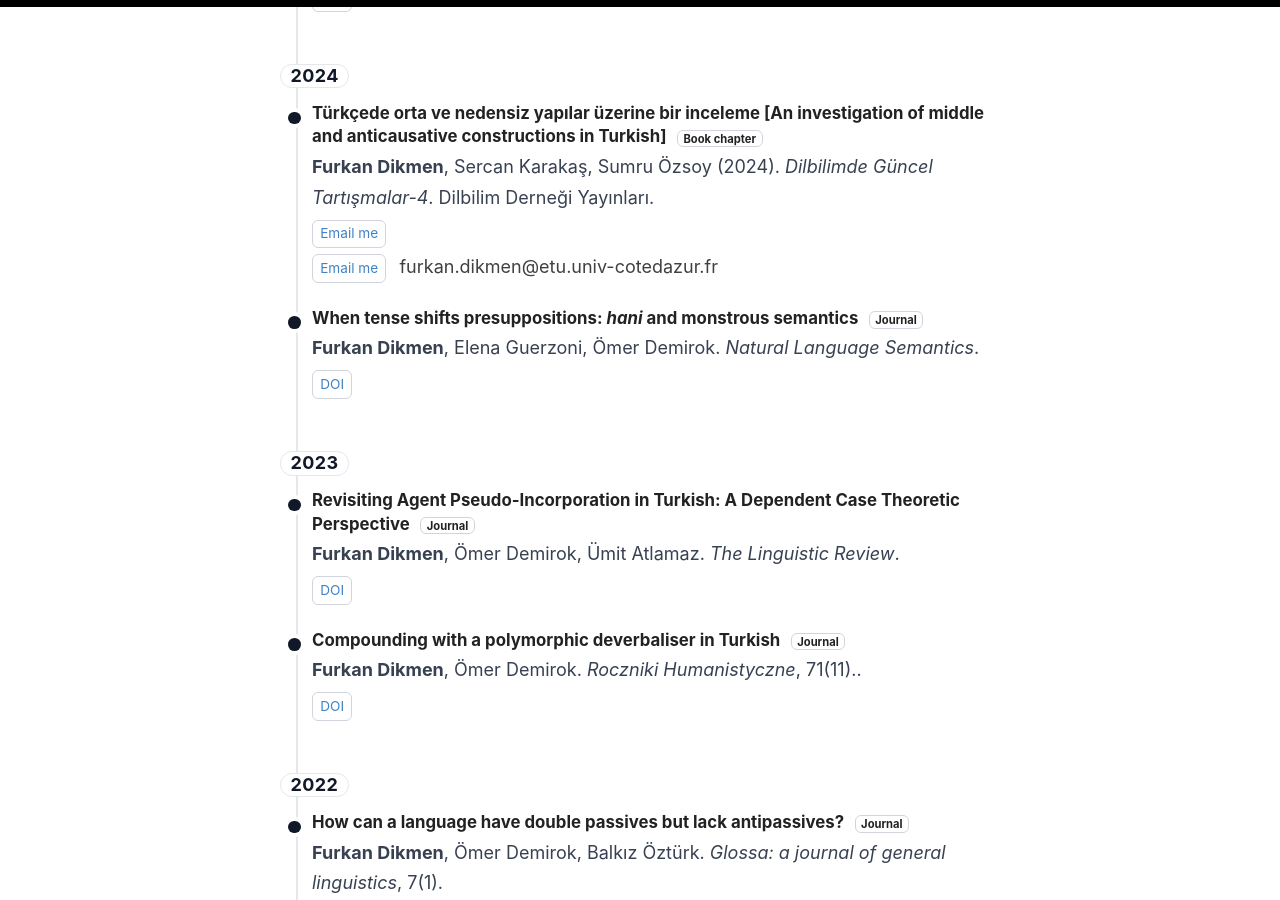
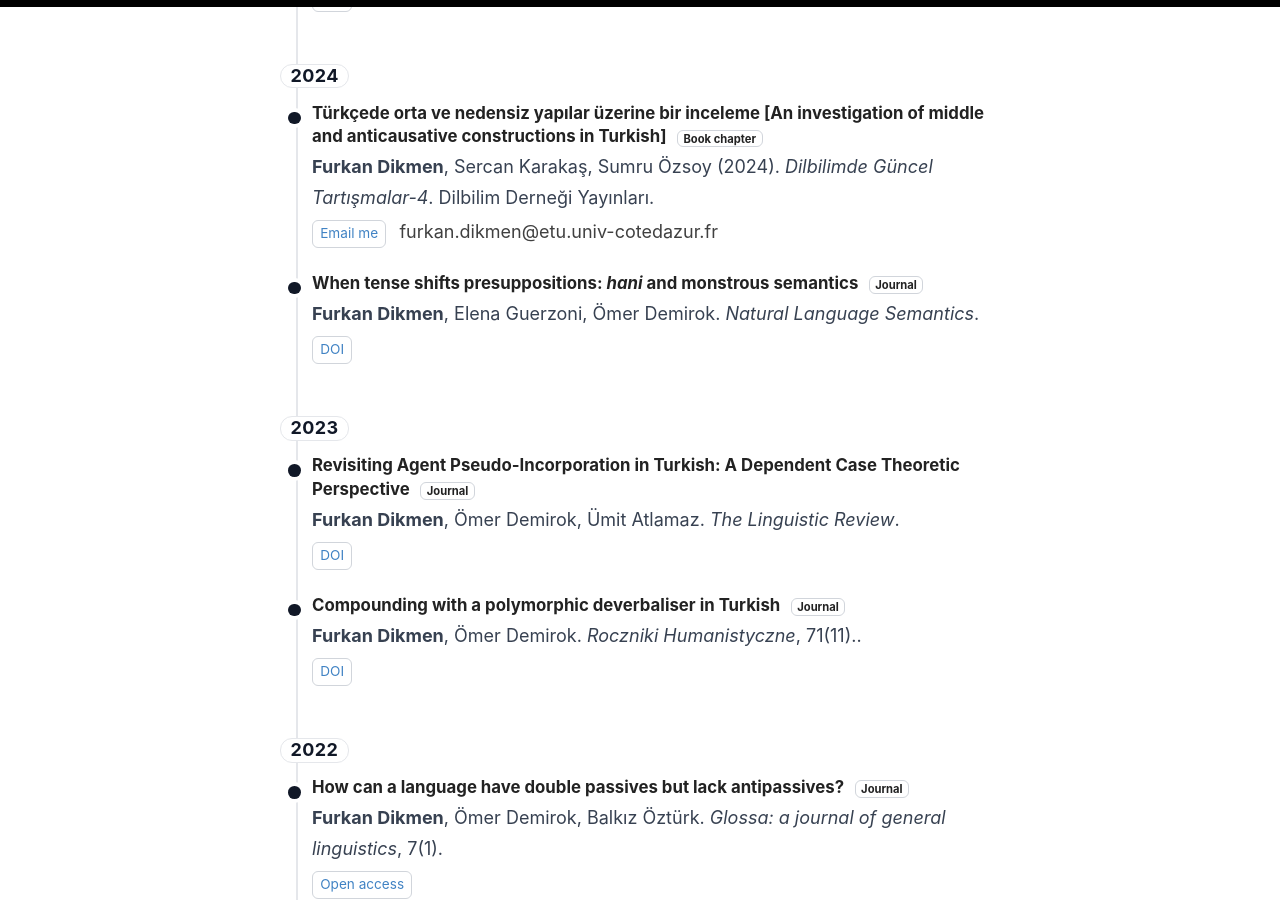
Before and after one commit to furkandikmen/furkandikmen.github.io, a Jekyll site: the page built from _pages/publications.md, in a window 1280 px wide and 900 px high, scrolled down 865 px. Built offline with Jekyll 4.4.1, drawn with Linux system fonts in a browser that asks for light colours.

Commit message:
Update publications.md

```diff
--- a/_pages/publications.md
+++ b/_pages/publications.md
@@ -93,12 +93,6 @@ permalink: /publications/
     <strong>Furkan Dikmen</strong>, Sercan Karakaş, Sumru Özsoy (2024).
     <em>Dilbilimde Güncel Tartışmalar-4</em>. Dilbilim Derneği Yayınları.
   </p>
-  <p class="links">
-    <!-- basic -->
-    <a href="mailto:furkan.dikmen@etu.univ-cotedazur.fr">Email me</a>
-    <!-- or prefilled (optional) -->
-    <!-- <a href="mailto:furkan.dikmen@etu.univ-cotedazur.fr?subject=Requesting%20chapter%20PDF%20(Dilbilimde%20G%C3%BCncel%20Tart%C4%B1%C5%9Fmalar-4)&body=Hi%20Furkan%2C%0A%0ACould%20you%20share%20a%20copy%20of%20your%20chapter%20%E2%80%9CT%C3%BCrk%C3%A7ede%20orta%20ve%20nedensiz%20yap%C4%B1lar%20%E2%80%A6%E2%80%9D%3F%0A%0AThanks!">Request copy</a> -->
-  </p>
    <p class="links">
   <a href="mailto:furkan.dikmen@etu.univ-cotedazur.fr">Email me</a>
   <span class="plain-email">furkan.dikmen@etu.univ-cotedazur.fr</span>
```
